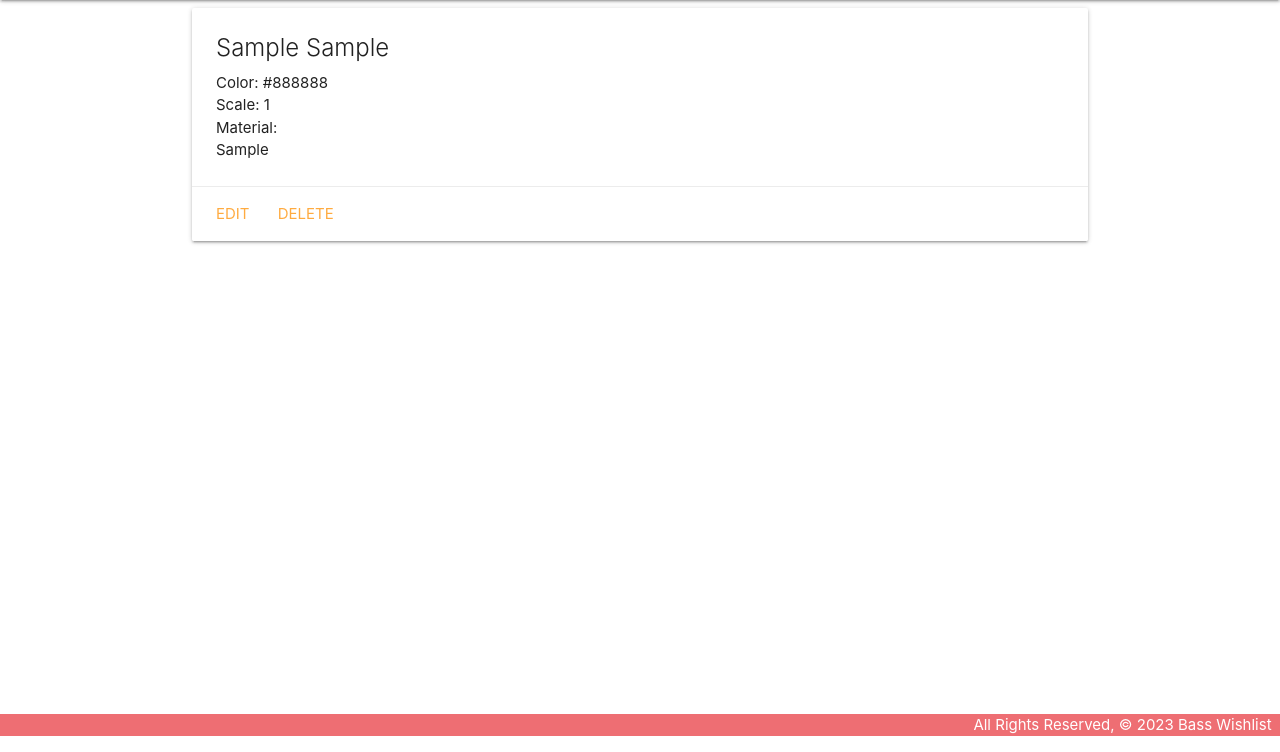
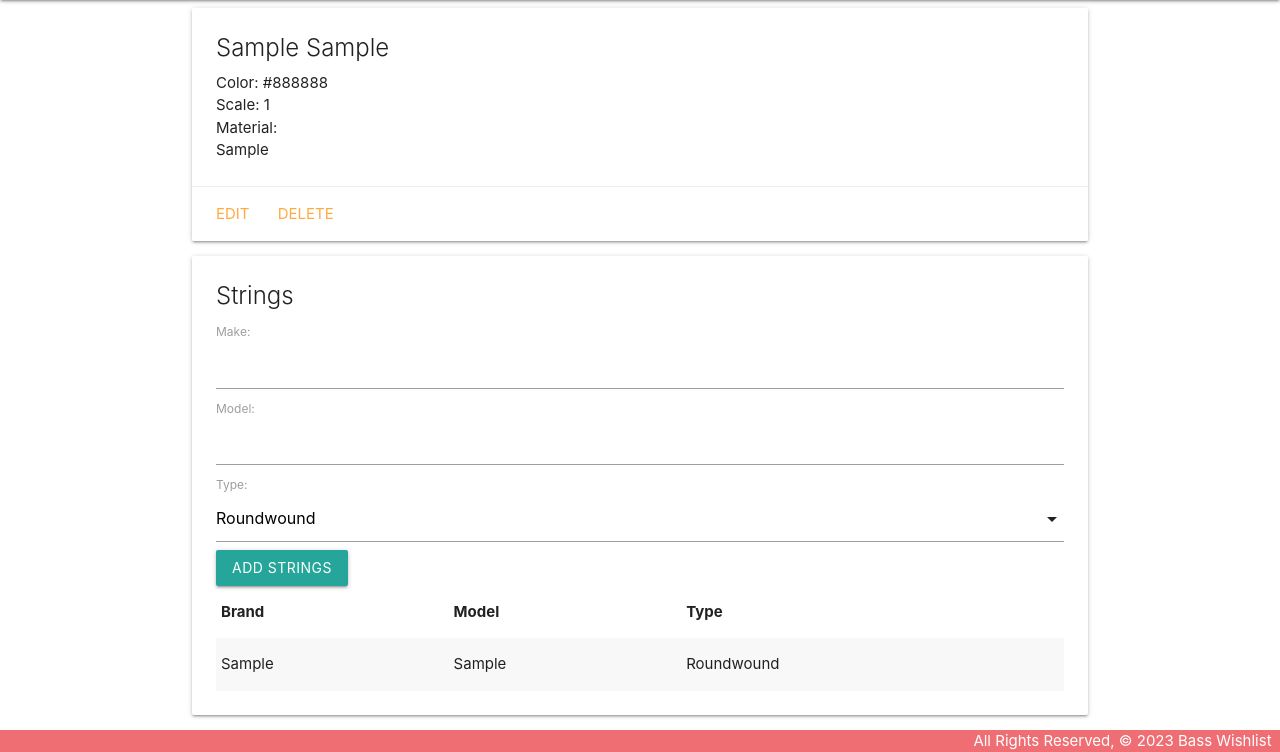
Before and after one commit to kiku72/basscollector, a Django app: page /basses/1 in a window 1280 px wide. Shown: the part 64-816 px from the top of the page. Run offline with Django 4.2, Linux system fonts and the light colour scheme; tables that the repository leaves empty hold one stand-in row (values such as "Sample post").

Commit message:
Added secondary model

```diff
--- a/main_app/admin.py
+++ b/main_app/admin.py
@@ -1,5 +1,6 @@
 from django.contrib import admin
 
-from .models import Bass
-# Register your models here.
+from .models import Bass, Strings
+
 admin.site.register(Bass)
+admin.site.register(Strings)
--- /dev/null
+++ b/main_app/forms.py
@@ -0,0 +1,7 @@
+from django.forms import ModelForm
+from .models import Strings
+
+class StringForm(ModelForm):
+    class Meta:
+        model = Strings
+        fields = ['make', 'model', 'variety']
--- a/main_app/models.py
+++ b/main_app/models.py
@@ -1,18 +1,41 @@
 from django.db import models
 from django.urls import reverse
 
-# Create your models here.
+VARIETIES = (
+    ('R', 'Roundwound'),
+    ('H', 'Halfround'),
+    ('F', 'Flatwound'),
+    ('T', 'Tapewound'),
+)
+
 class Bass(models.Model):
     make = models.CharField(max_length=15)
     model = models.CharField(max_length=20)
     scale = models.IntegerField()
     color = models.CharField(max_length=20)
     construction = models.CharField(max_length=50)
-    # Changing this instance method
-    # does not impact the database, therefore
-    # no makemigrations is necessary
+
     def __str__(self):
         return f'{self.model} ({self.id})'
 
     def get_absolute_url(self):
         return reverse('bass_details', kwargs={'bass_id': self.id})
+
+class Strings(models.Model):
+    make = models.CharField(max_length=20)
+    model = models.CharField(max_length=20)
+    variety = models.CharField(
+        # Name of the field in UI
+        'Type',
+        max_length=1,
+        choices = VARIETIES,
+        default = VARIETIES[0][0]
+    )
+    bass = models.ForeignKey(
+        Bass,
+        # Deletes Strings associated with Bass
+        on_delete=models.CASCADE
+    )
+
+    def __str__(self):
+        return f'{self.make} {self.model} {self.get_variety_display()}'
--- a/main_app/templates/base.html
+++ b/main_app/templates/base.html
@@ -9,6 +9,7 @@
   <title>Bass Wishlist</title>
   <link rel="stylesheet" href="https://cdnjs.cloudflare.com/ajax/libs/materialize/1.0.0/css/materialize.min.css">
   <link rel="stylesheet" type="text/css" href="{% static 'css/styles.css' %}">
+  <script src="https://cdnjs.cloudflare.com/ajax/libs/materialize/1.0.0/js/materialize.min.js"></script>
 </head>
 <body>
   <header class="navbar-fixed">
--- a/main_app/templates/basses/details.html
+++ b/main_app/templates/basses/details.html
@@ -14,4 +14,41 @@
     </div>
 </div>
 
+
+<div class="card">
+    <div class="card-content">
+        <p class="card-title"> Strings </p>
+        <div class="col s6">
+            <form action="{% url 'add_string' bass.id %}" method="POST">
+                {% csrf_token %}
+                {{ string_form.as_p }}
+                <input type="submit" class="btn" value="Add Strings">
+            </form>
+        </div>
+        <table class="striped">
+            <thead>
+                <tr>
+                    <th>Brand</th>
+                    <th>Model</th>
+                    <th>Type</th>
+                </tr>
+            </thead>
+            <tbody>
+                {% for strings in bass.strings_set.all %}
+                <tr>
+                    <td>{{strings.make}}</td>
+                    <td>{{strings.model}}</td>
+                    <td>{{strings.get_variety_display}}</td>
+                </tr>
+                {% endfor %}
+            </tbody>
+        </table>
+    </div>
+</div>
+
+<script>
+    const selectEl = document.getElementById('id_variety');
+    M.FormSelect.init(selectEl);
+</script>
+
 {% endblock %}
--- a/main_app/urls.py
+++ b/main_app/urls.py
@@ -9,4 +9,5 @@ urlpatterns = [
     path('basses/create/', views.BassCreate.as_view(), name="bass_create"),
     path('basses/<int:pk>/update/', views.BassUpdate.as_view(), name="bass_update"),
     path('basses/<int:pk>/delete/', views.BassDelete.as_view(), name='bass_delete'),
+    path('basses/<int:bass_id>/add_string/', views.add_string, name='add_string'),
 ]
--- a/main_app/views.py
+++ b/main_app/views.py
@@ -1,15 +1,15 @@
-from django.shortcuts import render
+from django.shortcuts import render, redirect
 from django.views.generic.edit import CreateView, UpdateView, DeleteView
 from .models import Bass
+from .forms import StringForm
 
-# Create your views here.
 def home(request):
     return render(request, 'home.html')
 
 def about(request):
     return render(request, 'about.html')
 
-#we need to pass data, which we do with objects/dicts. this goes to the template!
+# we need to pass data, which we do with objects/dicts. this goes to the template!
 def bass_index(request):
     basses = Bass.objects.all()
     return render(request, 'basses/index.html', {
@@ -18,7 +18,9 @@ def bass_index(request):
 
 def bass_details(request, bass_id):
     bass = Bass.objects.get(id=bass_id)
-    return render(request, 'basses/details.html', { 'bass':bass })
+    # instantiate StringsForm to be rendered in the details template
+    string_form = StringForm()
+    return render(request, 'basses/details.html', { 'bass':bass, 'string_form': string_form })
 
 class BassCreate(CreateView):
     model = Bass
@@ -31,3 +33,11 @@ class BassUpdate(UpdateView):
 class BassDelete(DeleteView):
     model = Bass
     success_url = '/basses'
+
+def add_string(request, bass_id):
+    form = StringForm(request.POST)
+    if form.is_valid():
+        new_string = form.save(commit=False)
+        new_string.bass_id = bass_id
+        new_string.save()
+    return redirect('bass_details', bass_id=bass_id)
```
Also changed, not shown: main_app/migrations/0002_strings.py (added).
